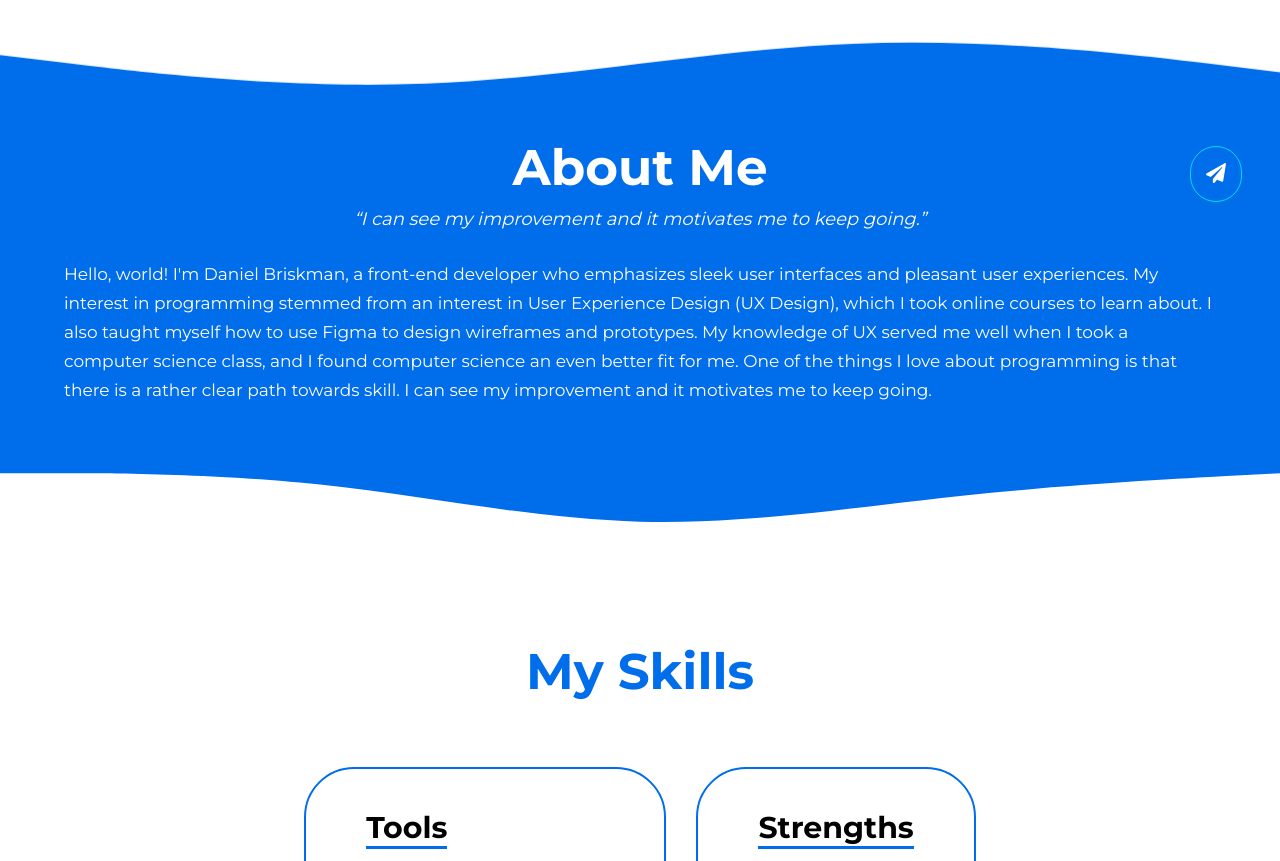
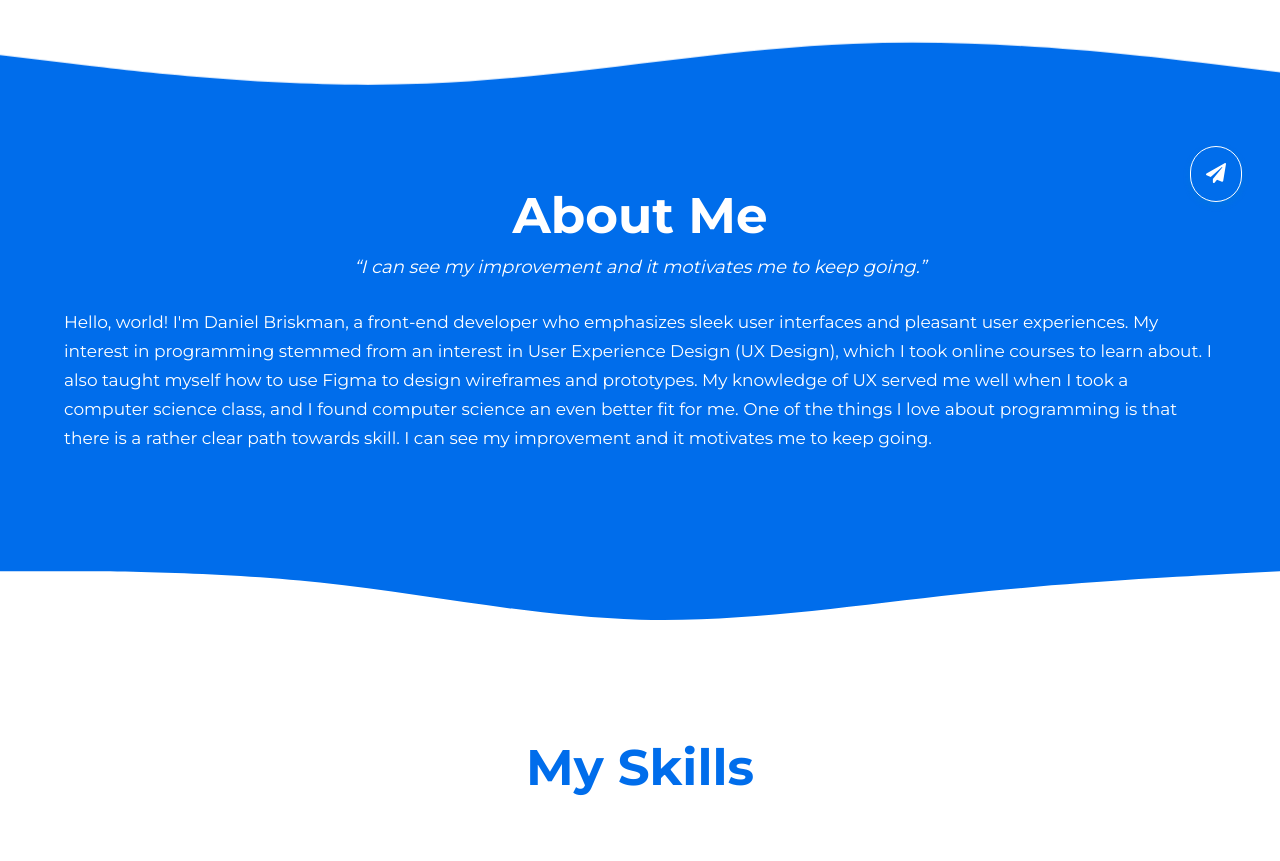
Before and after one commit to popplio2/DB-Portfolio, a Vue app in the folder portfolio/: page / in a window 1280 px wide. Shown: the part 560-1421 px from the top of the page. Built offline with nearby package versions, Linux system fonts and the light colour scheme.

Commit message:
attempting to implement catchall route

```diff
--- a/portfolio/src/router/index.js
+++ b/portfolio/src/router/index.js
@@ -52,6 +52,10 @@ const routes = [
     component: () =>
       import(/* webpackChunkName: "project" */ "../views/Galgudd.vue"),
   },
+  {
+    path: '/*',
+    redirect: { name: 'Projects' }
+  }
 ];
 
 const router = createRouter({
--- a/portfolio/src/views/Home.vue
+++ b/portfolio/src/views/Home.vue
@@ -22,7 +22,9 @@
       </div>
     </section>
 
-    <svg class="wave" xmlns="http://www.w3.org/2000/svg" viewBox="0 0 1440 320"><path fill="#006deb" fill-opacity="1" d="M0,160L80,176C160,192,320,224,480,213.3C640,203,800,149,960,138.7C1120,128,1280,160,1360,176L1440,192L1440,320L1360,320C1280,320,1120,320,960,320C800,320,640,320,480,320C320,320,160,320,80,320L0,320Z"></path></svg>
+    <svg class="wave" xmlns="http://www.w3.org/2000/svg" viewBox="0 0 1440 320">
+      <path fill="#006deb" fill-opacity="1" d="M0,160L80,176C160,192,320,224,480,213.3C640,203,800,149,960,138.7C1120,128,1280,160,1360,176L1440,192L1440,320L1360,320C1280,320,1120,320,960,320C800,320,640,320,480,320C320,320,160,320,80,320L0,320Z"></path>
+    </svg>
 
     <section class="about global-container">
       <h2>About Me</h2>
@@ -117,11 +119,10 @@ export default {
   }
   .wave {
     width: 100%;
-    /* display: block; */
+    /* height: 100%; */
+    display: block;
     transform-origin: bottom;
     animation: animateWave 1.5s ease-in-out forwards;
-  }
-  .wave {
     margin-top: -3rem;
   }
   .inverted {
@@ -167,7 +168,7 @@ export default {
     right: 0;
     font-size: 2rem;
     background-color: var(--main-color);
-    border: .15rem solid var(--accent-color);
+    border: .15rem solid var(--white);
     border-radius: 10rem;
     box-shadow: var(--box-shadow);
     padding: 1.5rem;
@@ -179,6 +180,8 @@ export default {
     color: var(--white);
     text-align: center;
     background-color: var(--main-color);
+    padding-top: 5rem;
+    padding-bottom: 5rem;
     margin-top: -.5rem;
   }
   .about h2 {
--- a/portfolio/src/views/Projects.vue
+++ b/portfolio/src/views/Projects.vue
@@ -3,7 +3,7 @@
     <HalfNav />
     <h2>My Projects</h2>
     <div class="projects-container global-container">
-      <ProjectCard v-for="project in projects" :key="project.title" :project="project">
+      <ProjectCard v-for="project in projects" :key="project.title" :project="project" class="project-card">
         <img :src="project.image" alt="">
         <template v-slot:text>
           <h3>{{ project.title }}</h3>
@@ -84,7 +84,7 @@ export default {
     border-radius: 1rem;
     transition: all .3s;
   }
-  img:hover {
+  .project-card:hover img {
     filter: brightness(90%);
   }
   .projects-container {
```
